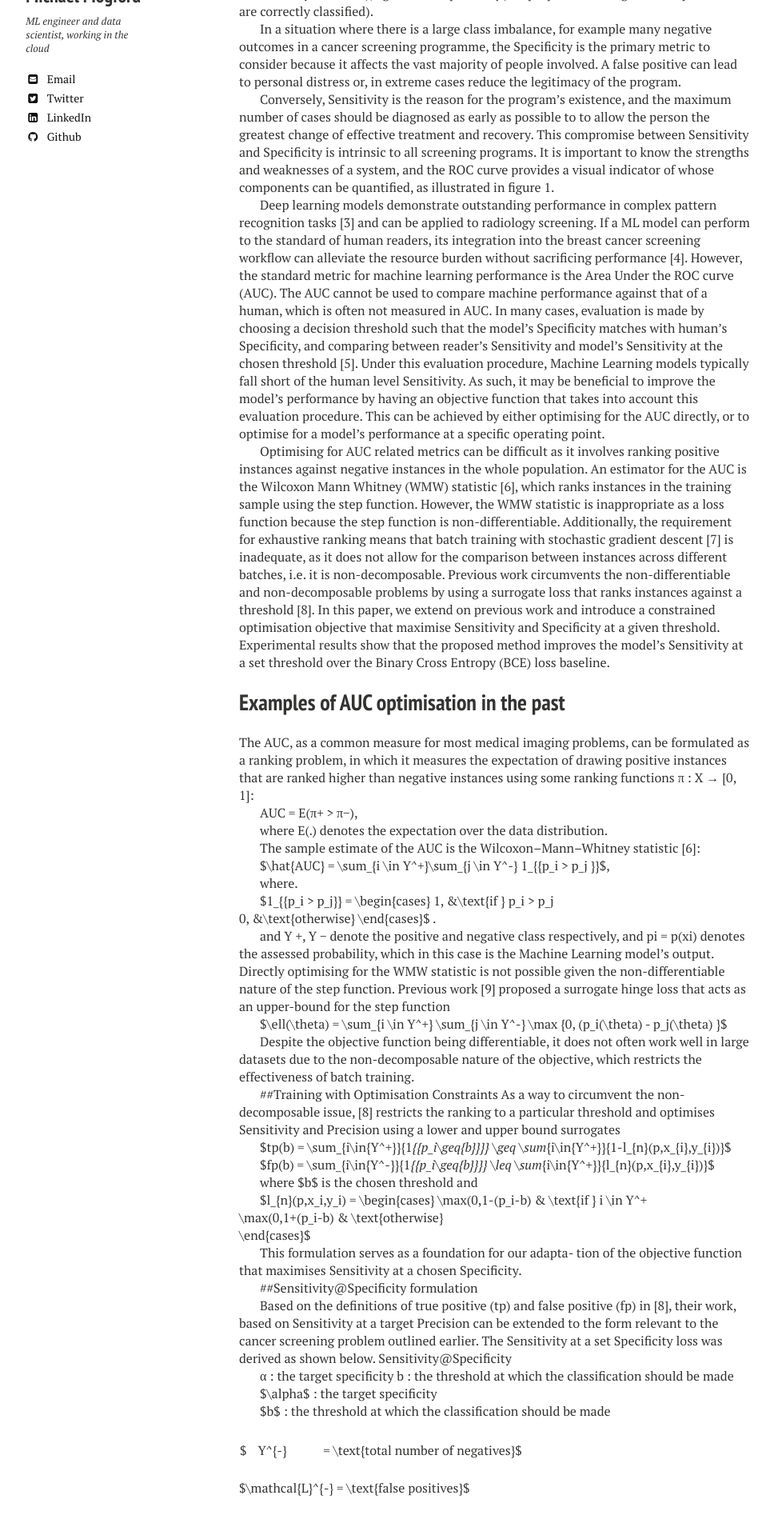
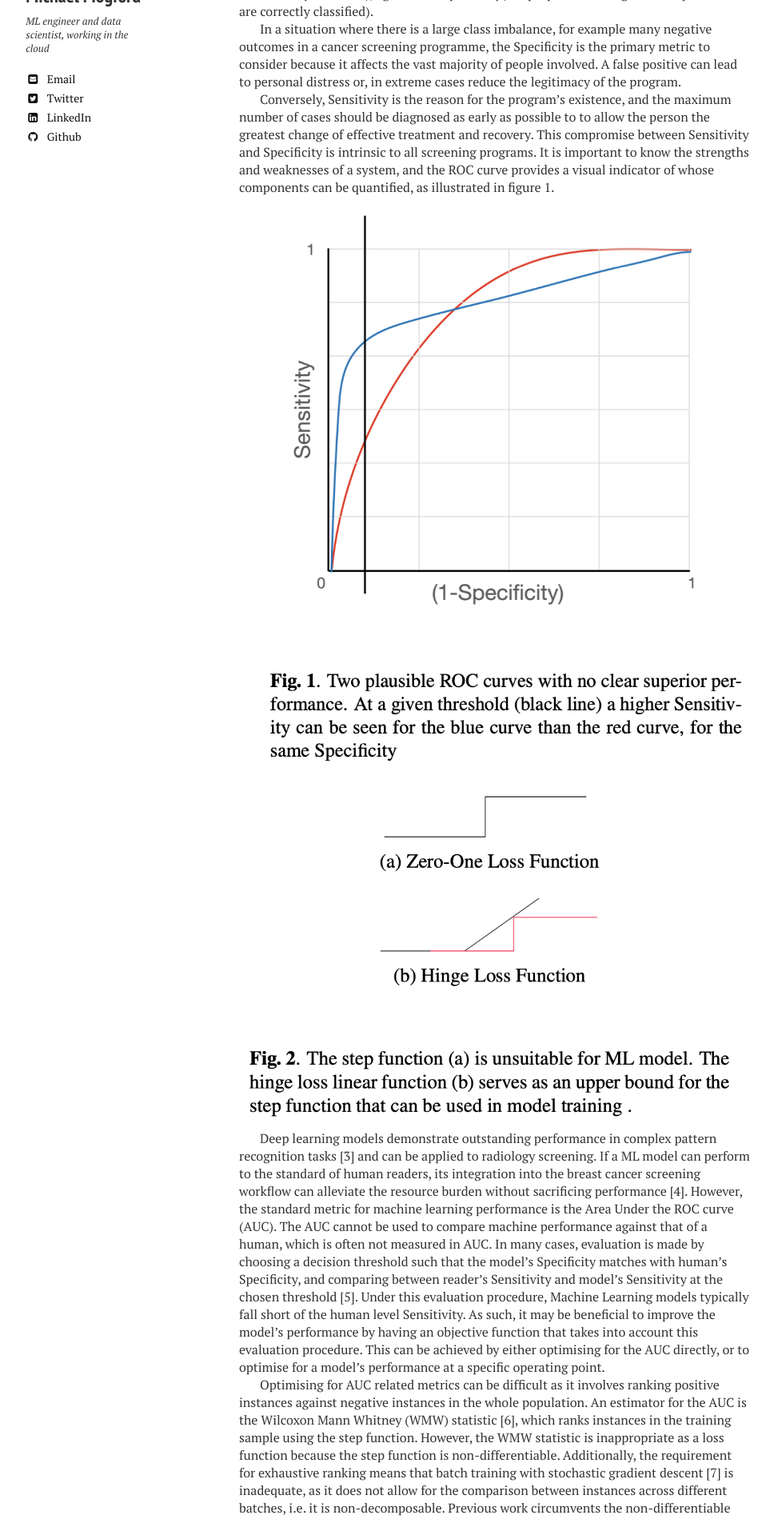
Before and after one commit to MLMogford/MLMogford.github.io, a Jekyll site: the page built from _posts/2022-08-17-sensitivity_and_specificity.md, in a window 1280 px wide. Shown: the part 305-2204 px from the top of the page at 80% size, without its empty margins (21-989 px from the left). Built offline with Jekyll 4.4.1, drawn with Linux system fonts in a browser that asks for light colours; nearby versions of some CDN libraries.

Commit message:
Update 2022-08-17-sensitivity_and_specificity.md

```diff
--- a/_posts/2022-08-17-sensitivity_and_specificity.md
+++ b/_posts/2022-08-17-sensitivity_and_specificity.md
@@ -14,6 +14,8 @@ In a situation where there is a large class imbalance, for example many negative
 
 Conversely, Sensitivity is the reason for the program’s existence, and the maximum number of cases should be diagnosed as early as possible to to allow the person the greatest change of effective treatment and recovery. This compromise between Sensitivity and Specificity is intrinsic to all screening programs. It is important to know the strengths and weaknesses of a system, and the ROC curve provides a visual indicator of whose components can be quantified, as illustrated in figure 1.
 
+![ROC curve](/images/ROC.png)
+![zero one loss](/images/zeroOne.png)
 
 Deep learning models demonstrate outstanding performance in complex pattern recognition tasks [3] and can be applied to radiology screening. If a ML model can perform to the standard of human readers, its integration into the breast cancer screening workflow can alleviate the resource burden without sacrificing performance [4]. However, the standard metric for machine learning performance is the Area Under the ROC curve (AUC). The AUC cannot be used to compare machine performance against that of a human, which is often not measured in AUC. In many cases, evaluation is made by choosing a decision threshold such that the model’s Specificity matches with human’s Specificity, and comparing between reader’s Sensitivity and model’s Sensitivity at the chosen threshold [5]. Under this evaluation procedure, Machine Learning models typically fall short of the human level Sensitivity. As such, it may be beneficial to improve the model’s performance by having an objective function that takes into account this evaluation procedure. This can be achieved by either optimising for the AUC directly, or to optimise for a model’s performance at a specific operating point.
 
```
